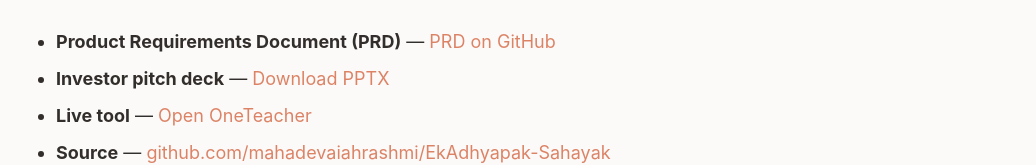
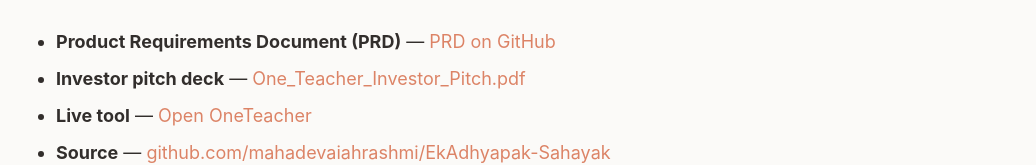
Before and after one commit to mahadevaiahrashmi/mahadevaiahrashmi.github.io, a React (Vite) app: page /blog/ekadhyapak-sahayak in a window 1280 px wide. Shown: the part 2043-2208 px from the top of the page, without its empty margins (120-1156 px from the left). Built offline with nearby package versions, Linux system fonts and the light colour scheme.

Commit message:
Point OneTeacher blog deck link to investor PDF

```diff
--- a/src/blog/posts/ekadhyapak-sahayak.tsx
+++ b/src/blog/posts/ekadhyapak-sahayak.tsx
@@ -83,8 +83,8 @@
         </li>
         <li>
           <strong>Investor pitch deck</strong> —{" "}
-          <a href="https://github.com/mahadevaiahrashmi/EkAdhyapak-Sahayak/raw/main/EkAdhyapak_Sahayak_Investor_Pitch.pptx" target="_blank" rel="noopener noreferrer" className="text-anthropic-accent hover:underline">
-            Download PPTX
+          <a href="https://github.com/mahadevaiahrashmi/EkAdhyapak-Sahayak/blob/main/One_Teacher_Investor_Pitch.pdf" target="_blank" rel="noopener noreferrer" className="text-anthropic-accent hover:underline">
+            One_Teacher_Investor_Pitch.pdf
           </a>
         </li>
         <li>
```
